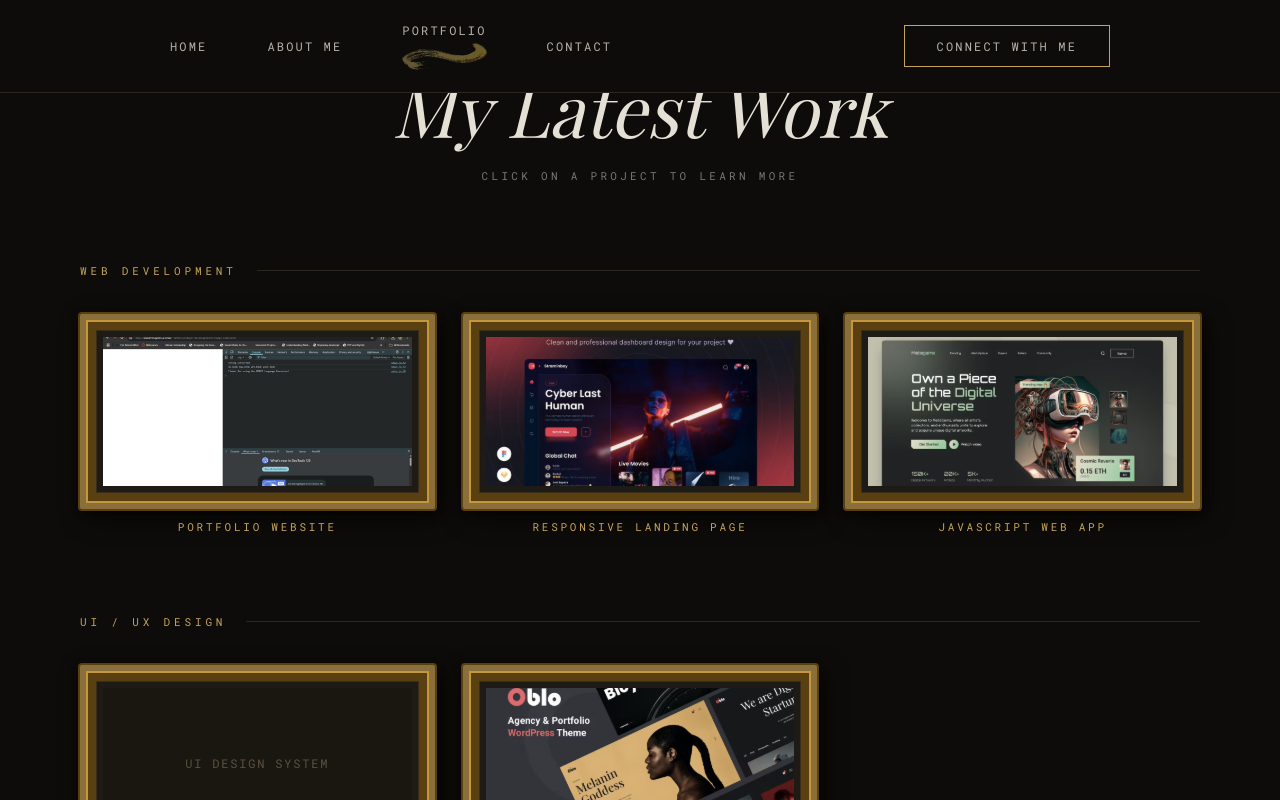
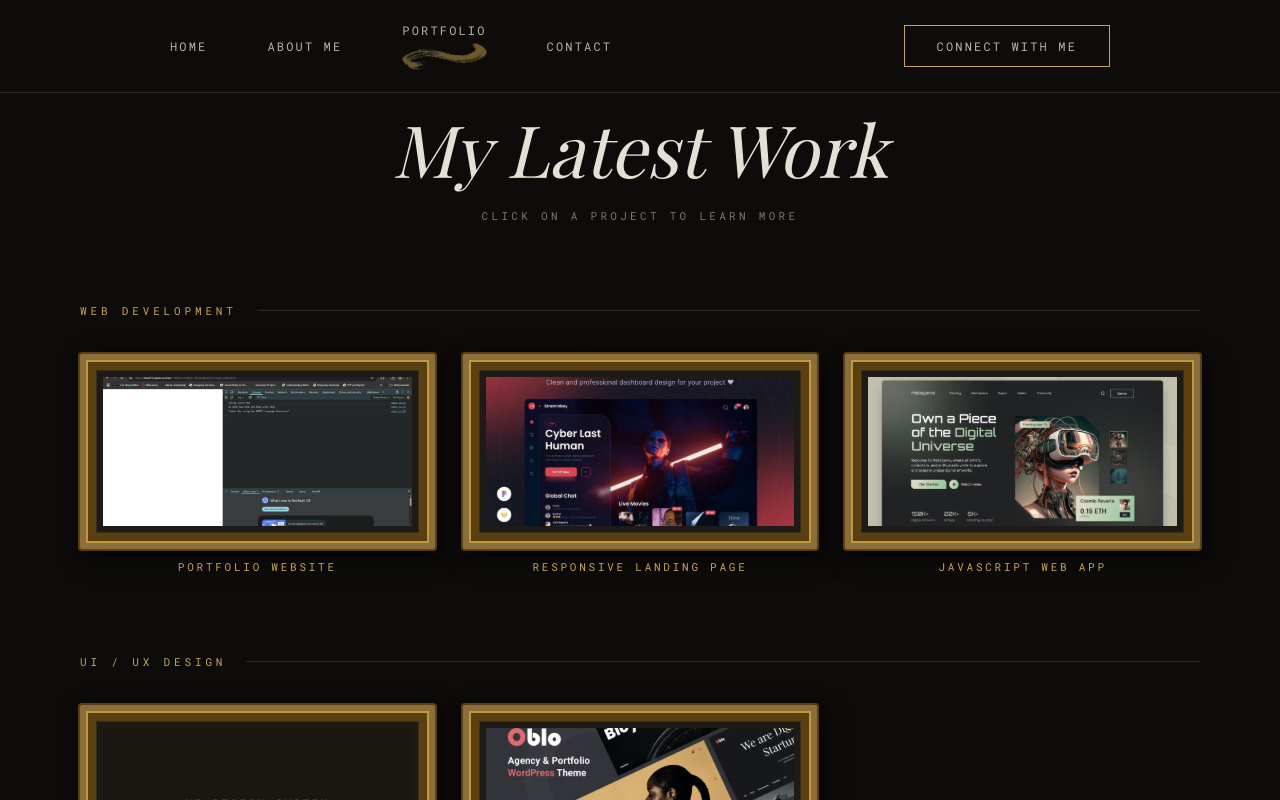
Before and after one commit to al928132/portfolio2025, a React (Vite) app: page /#/portfolio in a window 1280 px wide. Shown: the top 800 px of the page. Built offline with nearby package versions, Linux system fonts and the light colour scheme; a web font is replaced by a local one.

Commit message:
Fix portfolio page title hidden behind fixed navbar
Agent-Logs-Url: https://github.com/al928132/portfolio2025/sessions/53ef67df-fab1-4df1-8afd-392e4f03dc09

Co-authored-by: al928132 <197682167+al928132@users.noreply.github.com>

```diff
--- a/src/pages/PortfolioPage/PortfolioPage.css
+++ b/src/pages/PortfolioPage/PortfolioPage.css
@@ -1,6 +1,6 @@
 .portfolio-page {
     min-height: calc(100vh - 160px);
-    padding: 60px 80px 80px;
+    padding: 100px 80px 80px;
 }
 
 .portfolio-title {
```
